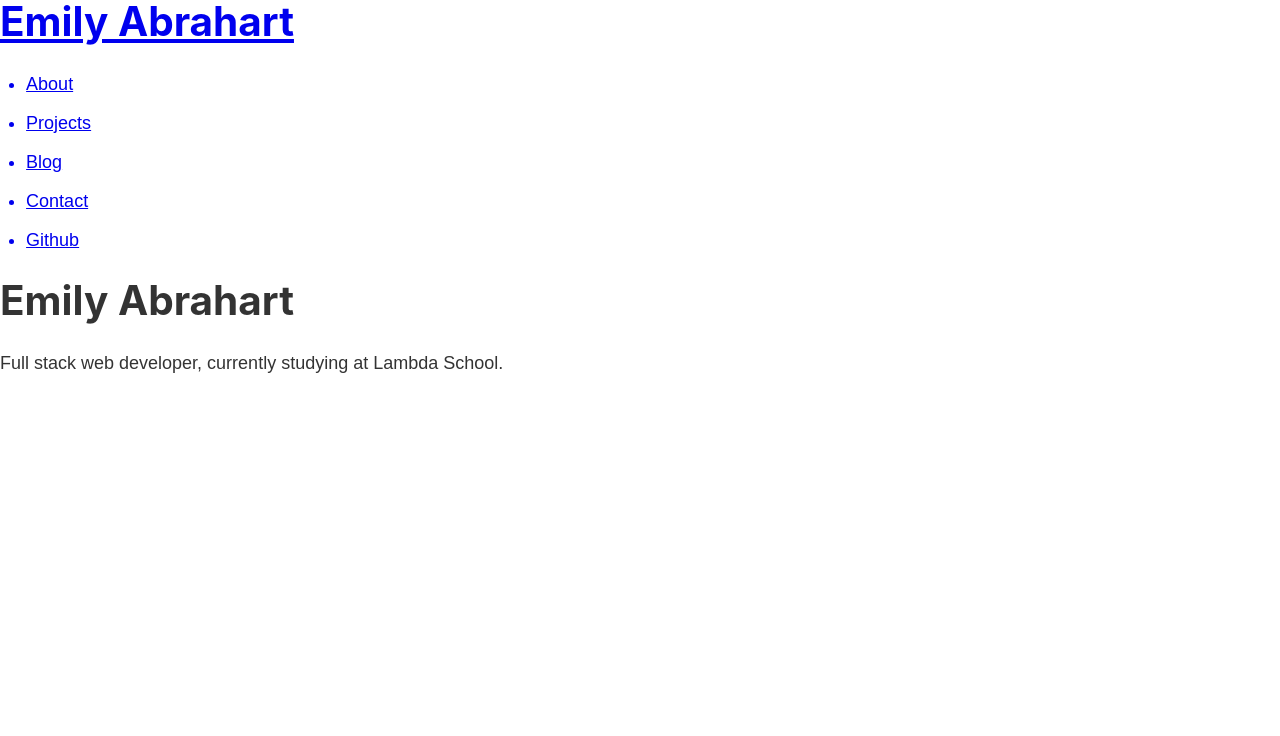
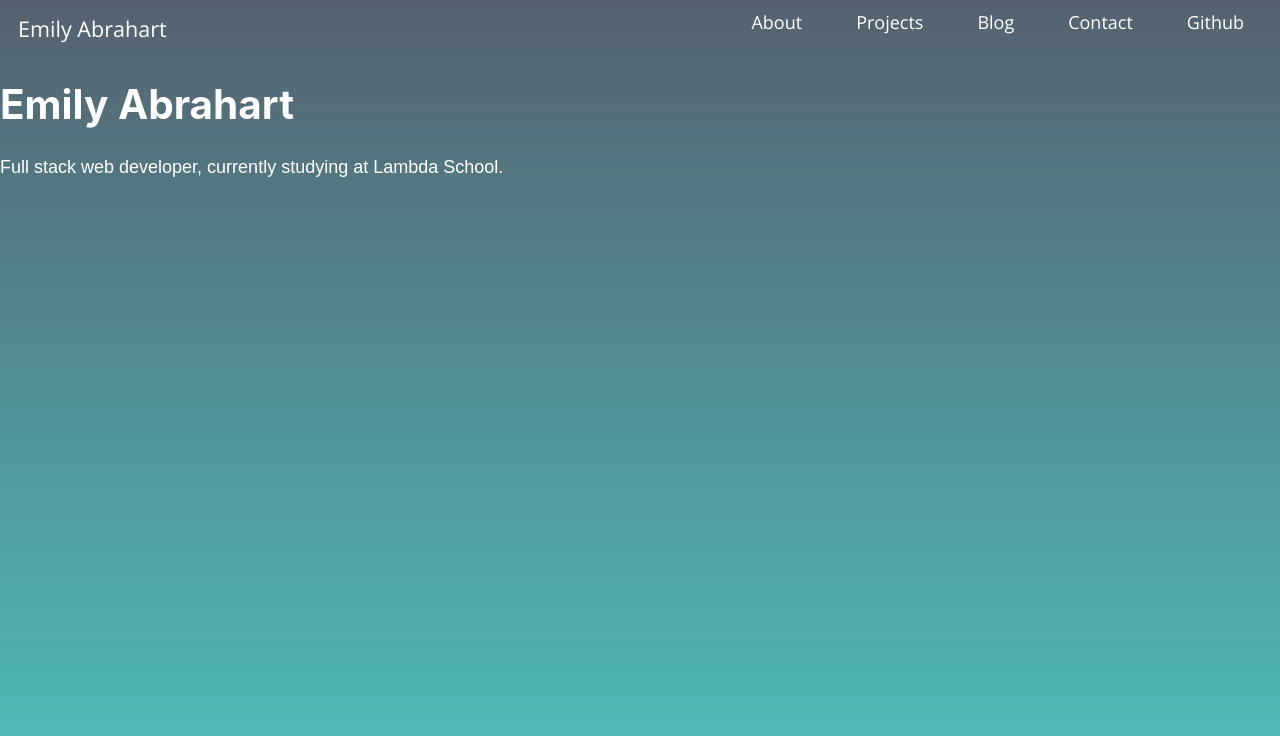
Before and after one commit to EmilyAbrahart/gatsby-portfolio, a Gatsby site in the folder portfolio/: page / in a window 1280 px wide. Built offline with nearby package versions, Linux system fonts and the light colour scheme; Gatsby itself is replaced by a stand-in of ours.

Commit message:
Initial styling using Styled Components

```diff
--- a/portfolio/gatsby-config.js
+++ b/portfolio/gatsby-config.js
@@ -5,5 +5,9 @@
  */
 
 module.exports = {
-  plugins: [`gatsby-plugin-styled-components`],
+  siteMetadata: {
+    title: `Emily Abrahart`,
+  },
+
+  plugins: [`gatsby-plugin-styled-components`, `gatsby-plugin-react-helmet`],
 }
--- a/portfolio/package.json
+++ b/portfolio/package.json
@@ -15,9 +15,12 @@
   "dependencies": {
     "babel-plugin-styled-components": "^1.10.6",
     "gatsby": "^2.13.3",
+    "gatsby-plugin-google-fonts": "^1.0.1",
+    "gatsby-plugin-react-helmet": "^3.1.0",
     "gatsby-plugin-styled-components": "^3.1.0",
     "react": "^16.8.6",
     "react-dom": "^16.8.6",
+    "react-helmet": "^5.2.1",
     "styled-components": "^4.3.2"
   },
   "devDependencies": {
--- a/portfolio/src/components/layout.jsx
+++ b/portfolio/src/components/layout.jsx
@@ -1,13 +1,30 @@
 import React from "react"
 import Nav from "./nav"
+import { Helmet } from "react-helmet"
+import background from "../img/portfolio-background.jpg"
+import styled from "styled-components"
 import '../styles/index.css'
+import {color_light} from '../styles/reusables'
+
+const LayoutDiv = styled.div`
+  background-image: url(${background});
+  color: ${color_light};
+  height: 100vh;
+`
 
 const Layout = props => {
   return (
-    <div>
+    <LayoutDiv>
+      <Helmet>
+        <title>Emily Abrahart</title>
+        <link
+          href="https://fonts.googleapis.com/css?family=Open+Sans|Open+Sans+Condensed:300&display=swap"
+          rel="stylesheet"
+        ></link>
+      </Helmet>
       <Nav />
       {props.children}
-    </div>
+    </LayoutDiv>
   )
 }
 
--- a/portfolio/src/components/nav.jsx
+++ b/portfolio/src/components/nav.jsx
@@ -1,30 +1,61 @@
 import React from "react"
 import { Link } from "gatsby"
+import styled from "styled-components"
+import { FlexFunc, header_font, color_light } from "../styles/reusables"
+
+const PageNav = styled.nav`
+  ${FlexFunc("row", "space-between", "center")}
+  width: 100%;
+  padding: 0.5rem 0rem;
+  a {
+    text-decoration: none;
+    color: ${color_light};
+  }
+`
+
+const LinkList = styled.ul`
+  ${FlexFunc("row", "space-between", "center")}
+`
+
+const NavLink = styled.li`
+  list-style-type: none;
+  padding: 0 1rem;
+  font-family: ${header_font};
+  font-size: 1rem;
+  margin-right: 1rem;
+`
+
+const PageTitle = styled.h1`
+  font-family: ${header_font};
+  font-size: 1.2rem;
+  font-weight: normal;
+  margin-left: 1rem;
+`
 
 const Nav = () => {
   return (
-    <nav>
+    <PageNav>
       <Link to="/">
-        <h1>Emily Abrahart</h1>
+        <PageTitle>Emily Abrahart</PageTitle>
       </Link>
-      <ul>
+      <LinkList>
         <Link to="/about">
-          <li>About</li>
+          <NavLink>About</NavLink>
         </Link>
         <Link to="/projects">
-          <li>Projects</li>
+          <NavLink>Projects</NavLink>
         </Link>
         <Link to="/blog">
-          <li>Blog</li>
+          <NavLink>Blog</NavLink>
         </Link>
         <Link to="/contact">
-          <li>Contact</li>
+          <NavLink>Contact</NavLink>
         </Link>
         <a href="https://github.com/EmilyAbrahart" target="_blank">
-          <li>Github</li>
+          <NavLink>Github</NavLink>
         </a>
-      </ul>
-    </nav>
+      </LinkList>
+    </PageNav>
   )
 }
 
--- a/portfolio/src/styles/reusables.js
+++ b/portfolio/src/styles/reusables.js
@@ -1,24 +1,24 @@
 // VARIABLES
 // Colors
-export const color_light = "#ffffff";
-export const color_dark = "#1a2035";
-export const color_primary = "#31364a";
-export const color_secondary = "#219ea4";
-export const color_positive = "#c3e88d";
-export const color_neutral = "#ffed8d";
-export const color_negative = "#eb5372";
-export const color_subtle = "#d3d3d3";
-export const color_transparent = "rgba(0,0,0,0)";
-export const shadow = "0px 4px 4px rgba(0, 0, 0, 0.3)";
+export const color_light = "#ffffff"
+export const color_dark = "#1a2035"
+export const color_primary = "#31364a"
+export const color_secondary = "#219ea4"
+export const color_positive = "#c3e88d"
+export const color_neutral = "#ffed8d"
+export const color_negative = "#eb5372"
+export const color_subtle = "#d3d3d3"
+export const color_transparent = "rgba(0,0,0,0)"
+export const shadow = "0px 4px 4px rgba(0, 0, 0, 0.3)"
 
 // Fonts
-export const title_font = "'Philosopher', sans-serif";
-export const header_font = "'Roboto', sans-serif;";
-export const text_font = "";
+
+export const header_font = "'Open Sans', sans-serif"
+export const text_font = "'Open Sans Condensed', sans-serif"
 
 //Media Queries
-export const mobile = "(max-device-width : 480px)";
-export const tablet = "(max-device-width : 1024px)";
+export const mobile = "(max-device-width : 480px)"
+export const tablet = "(max-device-width : 1024px)"
 
 // FUNCTIONS
 // Flexbox
@@ -28,8 +28,8 @@ export const FlexFunc = (direction, justifyC, alignI) => {
   flex-direction: ${direction};
   justify-content: ${justifyC};
   align-items: ${alignI};
-  `;
-};
+  `
+}
 
 // Button styling
 export const Button = (backgroundColor, color) => {
@@ -52,11 +52,11 @@ export const Button = (backgroundColor, color) => {
     background-color: ${color};
     border-color:${backgroundColor};
   }
-  `;
-};
+  `
+}
 
-export const Input = (width) => {
-    return `
+export const Input = width => {
+  return `
     width: ${width};
     border-radius: 1rem;
     border: none;
```
Also changed, not shown: portfolio/src/img/portfolio-background.jpg (added), 1 other file.
